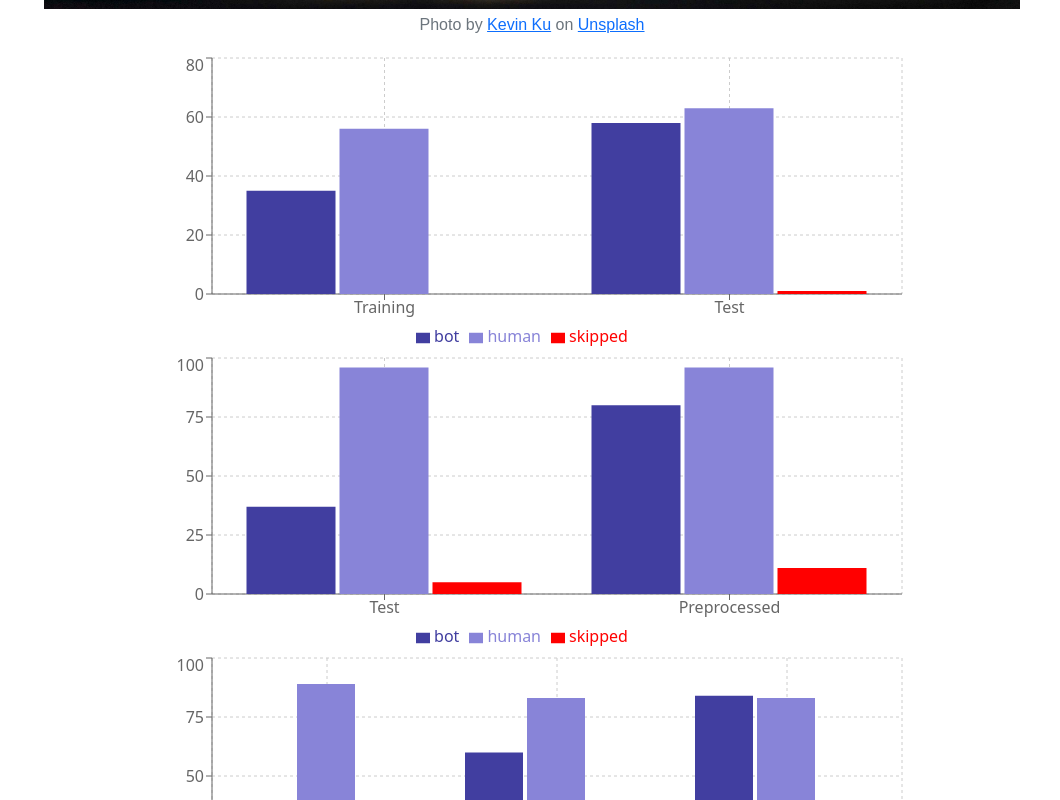
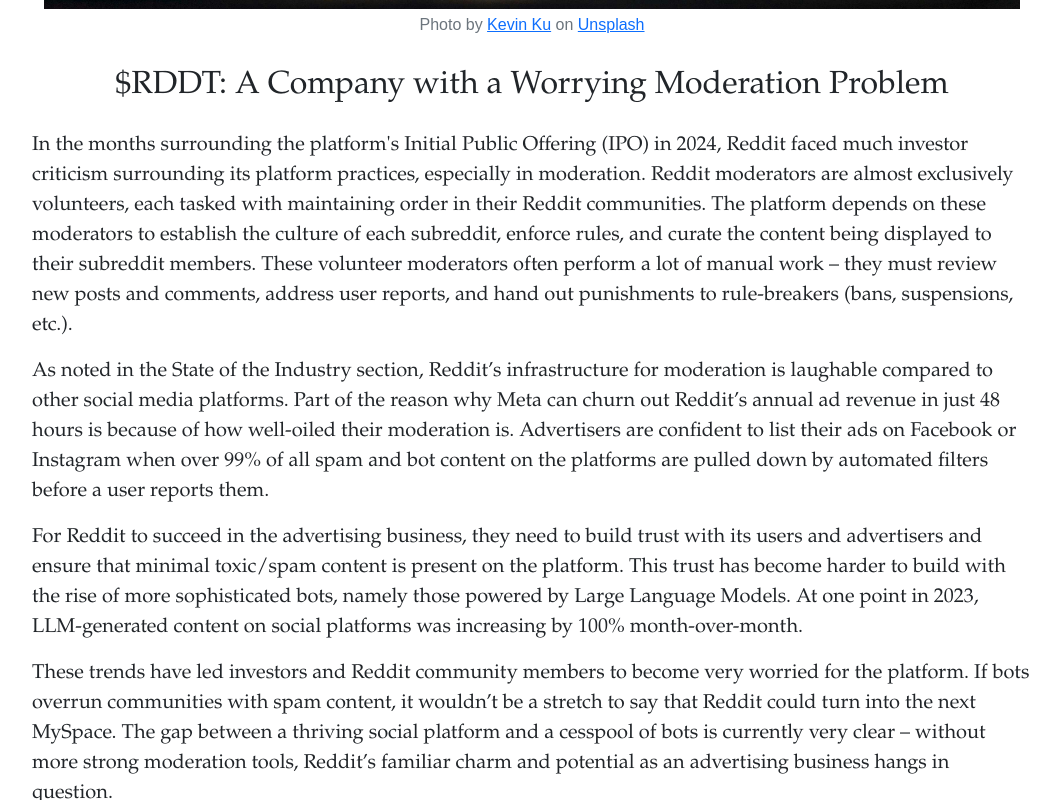
Before and after one commit to tailaiwang/bot-analysis, a React (Vite) app in the folder bot-analysis-react/: page /bot-analysis/analysis in a window 1280 px wide. Shown: the part 940-1740 px from the top of the page, without its empty margins (108-1168 px from the left). Built offline with nearby package versions, Linux system fonts and the light colour scheme.

Commit message:
start analysis page

```diff
--- a/bot-analysis-react/src/pages/Analysis.tsx
+++ b/bot-analysis-react/src/pages/Analysis.tsx
@@ -33,6 +33,19 @@
                 altText="Image of code with a pair of glasses in front"
               />
             </div>
+            <h2 className="content-subtitle text-center mb-4">$RDDT: A Company with a Worrying Moderation Problem</h2>
+            <p className='lead content-paragraph'>
+              In the months surrounding the platform's Initial Public Offering (IPO) in 2024, Reddit faced much investor criticism surrounding its platform practices, especially in moderation. Reddit moderators are almost exclusively volunteers, each tasked with maintaining order in their Reddit communities. The platform depends on these moderators to establish the culture of each subreddit, enforce rules, and curate the content being displayed to their subreddit members. These volunteer moderators often perform a lot of manual work – they must review new posts and comments, address user reports, and hand out punishments to rule-breakers (bans, suspensions, etc.).
+            </p>
+            <p className='lead content-paragraph'>
+              As noted in the State of the Industry section, Reddit’s infrastructure for moderation is laughable compared to other social media platforms. Part of the reason why Meta can churn out Reddit’s annual ad revenue in just 48 hours is because of how well-oiled their moderation is. Advertisers are confident to list their ads on Facebook or Instagram when over 99% of all spam and bot content on the platforms are pulled down by automated filters before a user reports them.
+            </p>
+            <p className='lead content-paragraph'>
+              For Reddit to succeed in the advertising business, they need to build trust with its users and advertisers and ensure that minimal toxic/spam content is present on the platform. This trust has become harder to build with the rise of more sophisticated bots, namely those powered by Large Language Models. At one point in 2023, LLM-generated content on social platforms was increasing by 100% month-over-month.
+            </p>
+            <p className='lead content-paragraph'>
+              These trends have led investors and Reddit community members to become very worried for the platform. If bots overrun communities with spam content, it wouldn’t be a stretch to say that Reddit could turn into the next MySpace. The gap between a thriving social platform and a cesspool of bots is currently very clear – without more strong moderation tools, Reddit’s familiar charm and potential as an advertising business hangs in question.
+            </p>
             <div style={{ display: 'flex', justifyContent: 'center', alignItems: 'center', height: '100%' }}>
               <BarChart
                 width={800}
--- a/bot-analysis-react/src/pages/Home.tsx
+++ b/bot-analysis-react/src/pages/Home.tsx
@@ -54,17 +54,17 @@
                   imagePosition="left"
                 />
                 <CustomCard
-                  title="Our Analysis: A Live Reddit Data Investigation"
-                  description="How do different bot detection methods vary in terms of accuracy? Come see our results when testing them on different reddit accounts."
-                  image={analysis}
-                  link="/bot-analysis/analysis"
-                  imagePosition="right"
-                />
-                <CustomCard
                   title="State of the Industry"
                   description="What are the key tech players doing to fight against this problem? How do they measure its impact?"
                   image={industry}
                   link="/bot-analysis/industry"
+                  imagePosition="right"
+                />
+                <CustomCard
+                  title="Analysis: A Live Reddit Data Investigation"
+                  description="How do different bot detection methods vary in terms of accuracy? Come see our results when testing them on different reddit accounts."
+                  image={analysis}
+                  link="/bot-analysis/analysis"
                   imagePosition="left"
                 />
               </div>
```
